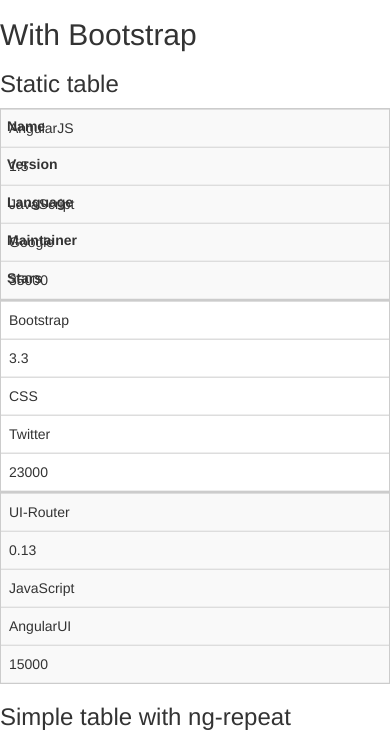
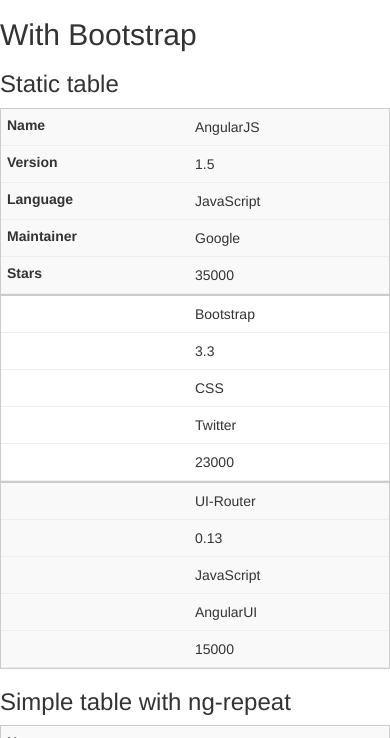
Before and after one commit to awerlang/angular-responsive-tables, a website: page examples/index.html in a window 390 px wide. Shown: the part 1388-2126 px from the top of the page. Drawn offline with nearby package versions, Linux system fonts and the light colour scheme.

Commit message:
fix(bootstrap): make it work with bootstrap
use ::nth-child() on selectors in order to gain priority over bootstrap own definitions

Fixes #1

```diff
--- a/src/style.css
+++ b/src/style.css
@@ -28,7 +28,7 @@
             border: 1px solid #ccc;
         }
 
-    .responsive td {
+    .responsive td:nth-child(odd), .responsive td:nth-child(even) {
         /* Behave  like a "row" */
         border: none;
         border-bottom: 1px solid #eee;
```
